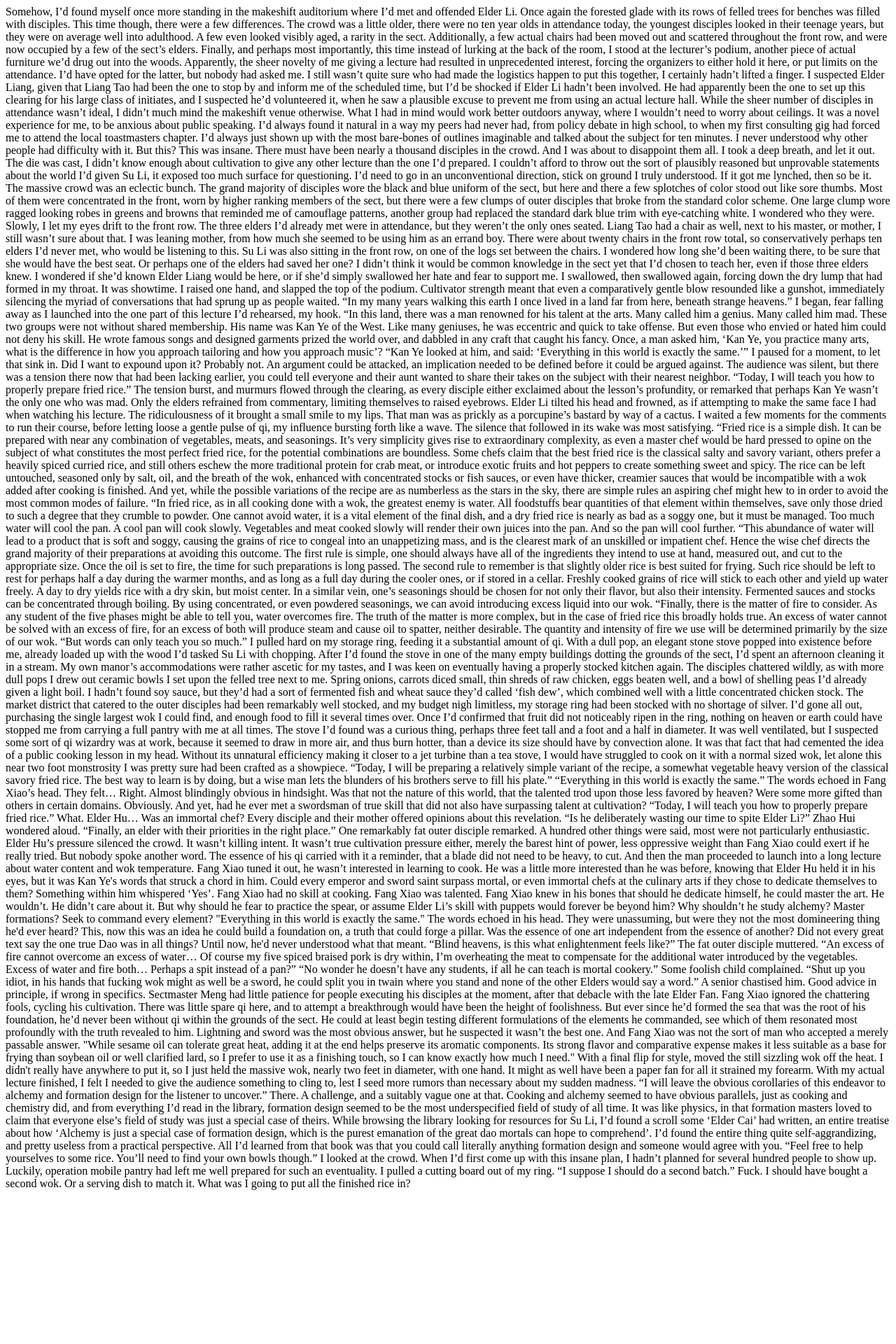
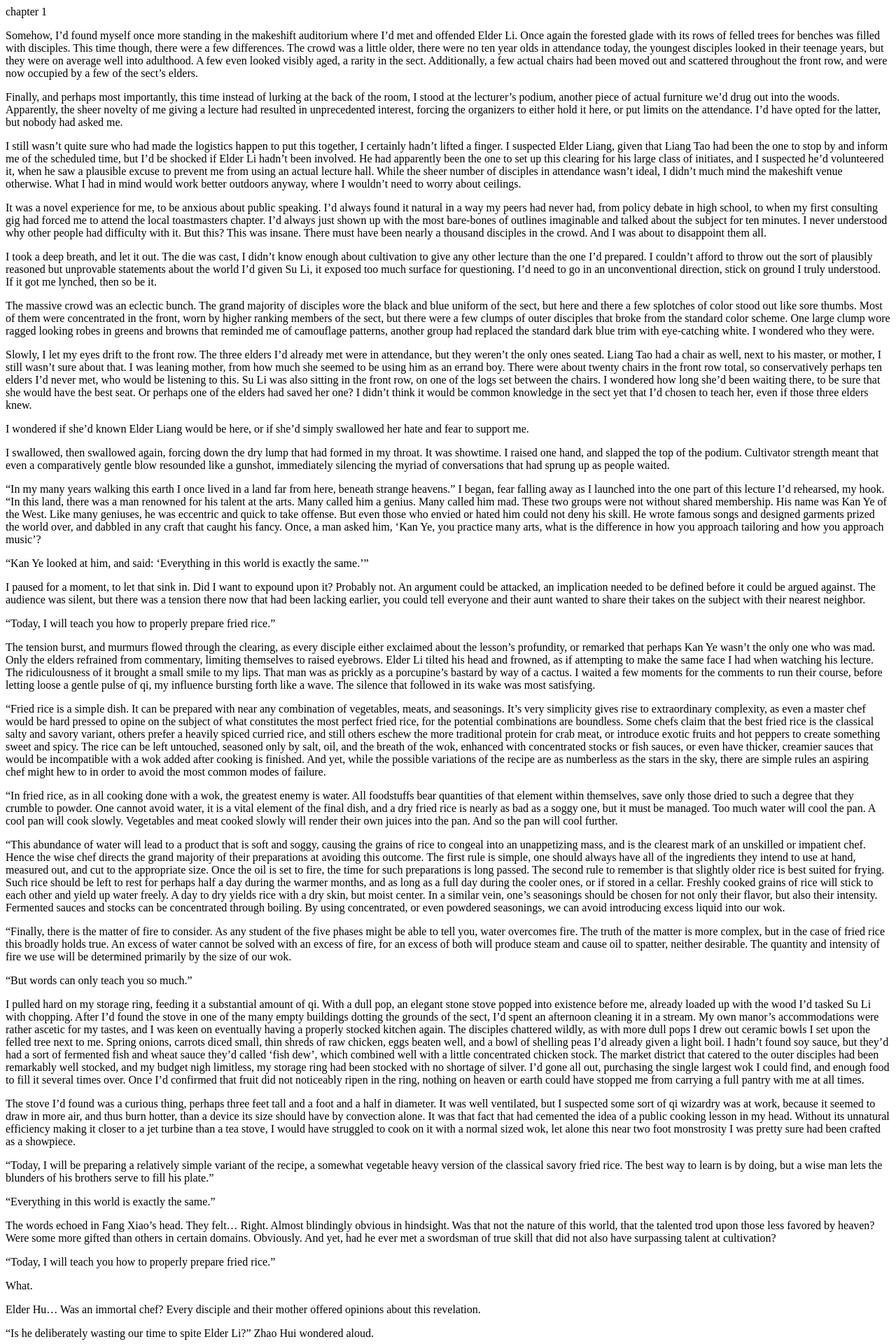
Before and after one commit to sininen-blue/webshelf, a Django app: page /books/ch/1/ in a window 1280 px wide. Shown: the top 1920 px of the page at 70% size. Before the commit the page ends 1700 px from the top, so only its background shows below. Run offline with Django 5.2, Linux system fonts and the light colour scheme; data comes from the database, SQL or seed files in the repository; both versions use the stored data as it was after the commit.

Commit message:
imp: chapter lines

```diff
--- a/webshelf/books/templates/books/chapter.html
+++ b/webshelf/books/templates/books/chapter.html
@@ -1 +1,6 @@
-{{ chapter.content }}
+{{ title }}
+
+
+{% for line in content %}
+<p>{{ line }}</p>
+{% endfor %}
--- a/webshelf/books/views.py
+++ b/webshelf/books/views.py
@@ -13,5 +13,7 @@ def index(request):
 
 
 def read_chapter(request, chapter_number):
-    context = {"chapter": Chapter.objects.get(chapter_number=chapter_number)}
+    chapter = Chapter.objects.get(chapter_number=chapter_number)
+    chapter_content = chapter.content.splitlines()
+    context = {"title": chapter.title, "content": chapter_content}
     return render(request, "books/chapter.html", context)
```
Also changed, not shown: webshelf/db.sqlite3.
